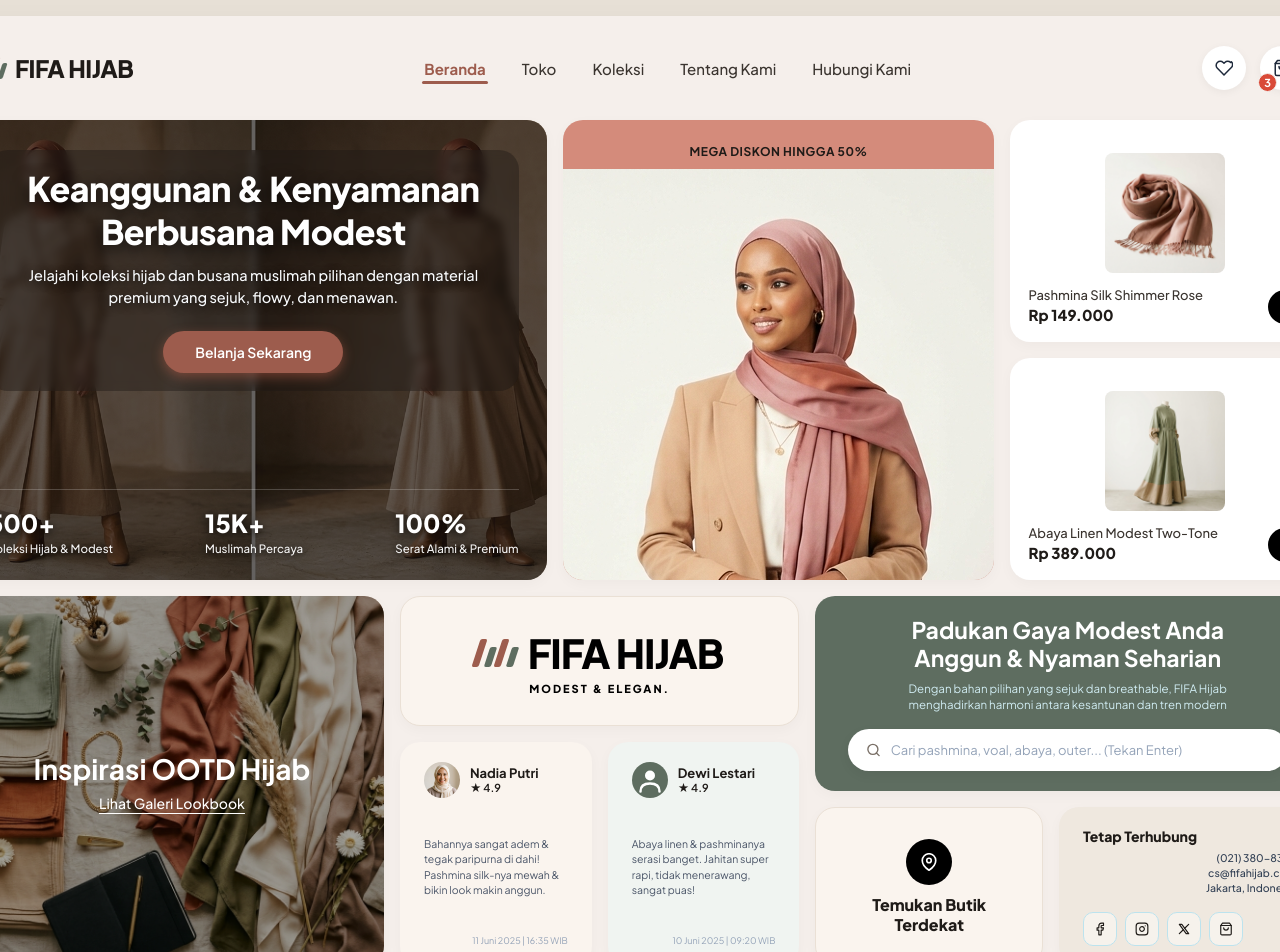
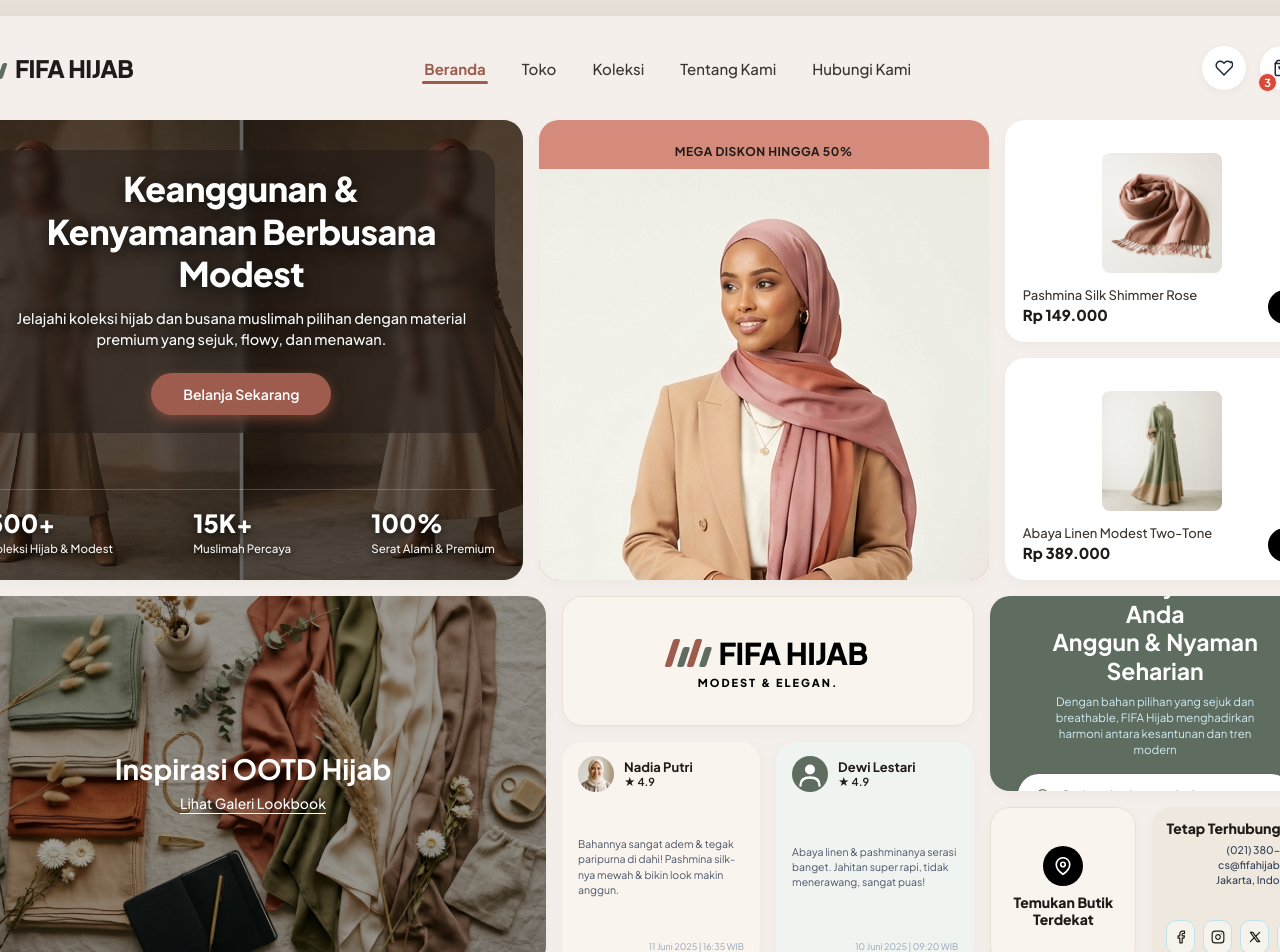
Before and after one commit to faulnam/lp-fashion, a React (Vite) app: page / in a window 1280 px wide. Shown: the top 952 px of the page. Built offline with nearby package versions, Linux system fonts and the light colour scheme; the HTML template or start-up script is replaced by a standard one.

Commit message:
fix horizontal layout overflow and balance left-right margins like shop page

```diff
--- a/src/index.css
+++ b/src/index.css
@@ -45,18 +45,24 @@
   justify-content: center;
   align-items: flex-start;
   min-height: 100vh;
+  margin: 0;
   padding: 16px;
   -webkit-font-smoothing: antialiased;
+  overflow-x: hidden;
+  box-sizing: border-box;
+  width: 100%;
 }
 
 /* --- Main Outer Page Canvas --- */
 .page-canvas {
   width: 100%;
   max-width: 1400px;
+  margin: 0 auto;
   background-color: var(--bg-canvas);
   border-radius: var(--radius-outer);
   padding: 16px 20px 24px 20px;
   box-shadow: 0 20px 50px rgba(15, 23, 42, 0.08);
+  box-sizing: border-box;
 }
 
 /* ==========================================================================
@@ -226,6 +232,12 @@
   display: flex;
   gap: var(--grid-gap);
   width: 100%;
+  box-sizing: border-box;
+}
+
+.bento-row > * {
+  min-width: 0;
+  box-sizing: border-box;
 }
 
 .bento-card {
@@ -233,12 +245,21 @@
   overflow: hidden;
   position: relative;
   box-shadow: 0 4px 14px rgba(0, 0, 0, 0.03);
+  min-width: 0;
+  box-sizing: border-box;
 }
 
 .bento-column {
   display: flex;
   flex-direction: column;
   gap: var(--grid-gap);
+  min-width: 0;
+  box-sizing: border-box;
+}
+
+.bento-column > * {
+  min-width: 0;
+  box-sizing: border-box;
 }
 
 /* --------------------------------------------------------------------------
@@ -247,13 +268,14 @@
 
 /* Card 1: Main Furniture Hero Card */
 .main-hero-card {
-  flex: 4.8;
+  flex: 4.5;
   height: 460px;
   display: flex;
   flex-direction: column;
   justify-content: space-between;
   padding: 24px 28px;
   color: var(--text-white);
+  min-width: 0;
 }
 
 .hero-bg-image {
@@ -366,7 +388,7 @@
 
 /* Card 2: Promo Card */
 .promo-card {
-  flex: 3.4;
+  flex: 3.5;
   height: 460px;
   background-color: var(--bg-promo-cyan);
   display: flex;
@@ -374,6 +396,7 @@
   justify-content: space-between;
   padding: 24px 28px;
   text-align: left;
+  min-width: 0;
 }
 
 .promo-top-tag {
@@ -466,6 +489,7 @@
 .product-column {
   flex: 2.8;
   height: 460px;
+  min-width: 0;
 }
 
 .product-card {
@@ -551,7 +575,7 @@
 
 /* Card 4: Gallery Card */
 .gallery-card {
-  flex: 3.5;
+  flex: 4.5;
   height: 100%;
   position: relative;
   display: flex;
@@ -559,6 +583,7 @@
   justify-content: center;
   padding: 24px 28px;
   color: var(--text-white);
+  min-width: 0;
 }
 
 .gallery-bg-image {
@@ -610,8 +635,9 @@
 
 /* Card 5 Column: Branding + Testimonial Stack */
 .brand-testimonials-column {
-  flex: 3.8;
+  flex: 3.5;
   height: 100%;
+  min-width: 0;
 }
 
 .brand-banner-card {
@@ -623,20 +649,20 @@
   align-items: center;
   justify-content: center;
   gap: 4px;
-  padding: 20px 24px;
+  padding: 16px 20px;
   border-radius: var(--radius-card);
 }
 
 .brand-logo-wrap {
   display: flex;
   align-items: center;
-  gap: 12px;
+  gap: 10px;
 }
 
 .brand-title {
-  font-size: 40px;
+  font-size: 30px;
   font-weight: 900;
-  letter-spacing: -1px;
+  letter-spacing: -0.5px;
   color: #000000;
 }
 
@@ -651,6 +677,7 @@
   display: flex;
   gap: var(--grid-gap);
   height: 224px;
+  min-width: 0;
 }
 
 .testimonial-card {
@@ -659,8 +686,10 @@
   display: flex;
   flex-direction: column;
   justify-content: space-between;
-  padding: 20px 24px;
+  padding: 14px 16px;
   border-radius: var(--radius-card);
+  min-width: 0;
+  overflow: hidden;
 }
 
 .test-peach {
@@ -720,11 +749,12 @@
 
 /* Card 6 & 7 Group Container */
 .feature-store-contact-group {
-  flex: 4.8;
+  flex: 2.8;
   height: 100%;
   display: flex;
   flex-direction: column;
   gap: var(--grid-gap);
+  min-width: 0;
 }
 
 /* Card 6: Feature Teal Card (Top) */
@@ -795,6 +825,7 @@
   display: flex;
   gap: var(--grid-gap);
   height: 159px;
+  min-width: 0;
 }
 
 .store-finder-card {
@@ -806,12 +837,13 @@
   flex-direction: column;
   align-items: center;
   justify-content: center;
-  gap: 10px;
-  padding: 20px 24px;
+  gap: 8px;
+  padding: 12px 14px;
   text-align: center;
   border-radius: var(--radius-card);
   transition: transform 0.2s ease;
   cursor: pointer;
+  min-width: 0;
 }
 
 .store-finder-card:hover {
@@ -819,8 +851,8 @@
 }
 
 .pin-circle {
-  width: 46px;
-  height: 46px;
+  width: 40px;
+  height: 40px;
   border-radius: 50%;
   background-color: #000000;
   display: flex;
@@ -829,10 +861,10 @@
 }
 
 .store-title {
-  font-size: 16px;
-  font-weight: 800;
-  color: var(--text-dark);
-  line-height: 1.25;
+  font-size: 14px;
+  font-weight: 800;
+  color: var(--text-dark);
+  line-height: 1.2;
 }
 
 .contact-card {
@@ -842,8 +874,9 @@
   display: flex;
   flex-direction: column;
   justify-content: space-between;
-  padding: 20px 24px;
+  padding: 12px 14px;
   border-radius: var(--radius-card);
+  min-width: 0;
 }
 
 .contact-top {
@@ -1167,7 +1200,7 @@
 }
 
 .collection-banner-card {
-  flex: 4.8;
+  flex: 4.5;
   background-color: var(--bg-teal-card);
   color: var(--text-white);
   padding: 24px 28px;
@@ -1175,6 +1208,7 @@
   flex-direction: column;
   justify-content: center;
   border-radius: var(--radius-card);
+  min-width: 0;
 }
 
 .coll-tag {
@@ -1200,13 +1234,14 @@
 }
 
 .collection-theme-card {
-  flex: 5.2;
+  flex: 6.3;
   background-color: var(--bg-card-light);
   padding: 24px 28px;
   display: flex;
   flex-direction: column;
   justify-content: center;
   border-radius: var(--radius-card);
+  min-width: 0;
 }
 
 /* Row 2 Lookbook Cards */
@@ -1215,7 +1250,7 @@
 }
 
 .main-lookbook-card {
-  flex: 4.8;
+  flex: 4.5;
   height: 100%;
   position: relative;
   display: flex;
@@ -1223,6 +1258,7 @@
   justify-content: space-between;
   padding: 24px 28px;
   color: var(--text-white);
+  min-width: 0;
 }
 
 .lookbook-bg-image {
@@ -1305,7 +1341,7 @@
 }
 
 .promo-lookbook-card {
-  flex: 3.4;
+  flex: 3.5;
   height: 100%;
   background-color: var(--bg-promo-cyan);
   display: flex;
@@ -1313,11 +1349,13 @@
   justify-content: space-between;
   padding: 24px 28px;
   border-radius: var(--radius-card);
+  min-width: 0;
 }
 
 .compact-series-column {
   flex: 2.8;
   height: 100%;
+  min-width: 0;
 }
 
 .compact-subcard {
@@ -2107,7 +2145,7 @@
 /* ==========================================================================
    8. RESPONSIVE DESIGN (TABLET & MOBILE)
    ========================================================================== */
-@media (max-width: 1100px) {
+@media (max-width: 1180px) {
   .bento-row {
     flex-wrap: wrap;
     height: auto !important;
```
Also changed, not shown: 4 other files (tests, documents, lock files or other folders).
